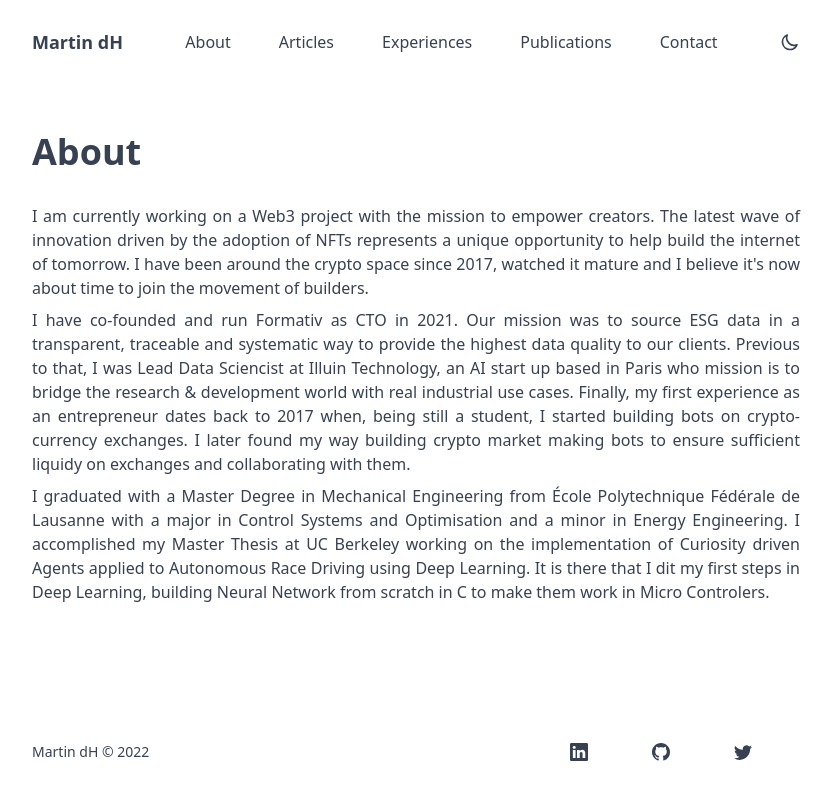
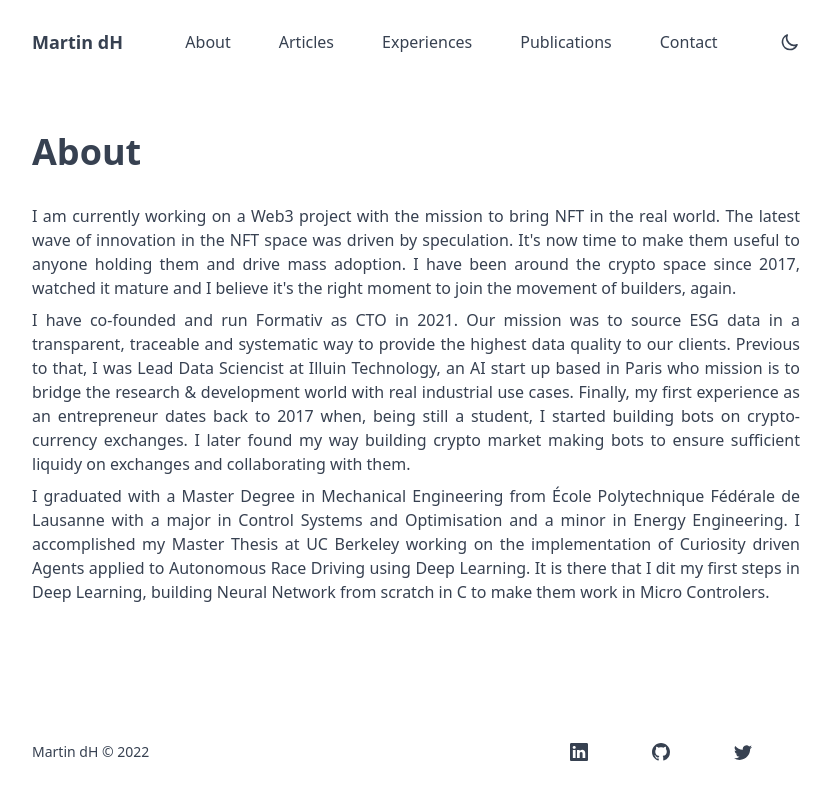
Before and after one commit to mdhoffschmidt/martindh, a React (Create React App) app: page /#/ in a window 1280 px wide. Shown: the whole page, without its empty margins (224-1056 px from the left). Built offline with nearby package versions, Linux system fonts and the light colour scheme.

Commit message:
update about section

```diff
--- a/src/layouts/home.js
+++ b/src/layouts/home.js
@@ -7,9 +7,10 @@ export default function Home() {
             </h1>
 
             <p>
-                I am currently working on a Web3 project with the mission to empower creators.
-                The latest wave of innovation driven by the adoption of NFTs represents a unique opportunity to help build the internet of tomorrow.
-                I have been around the crypto space since 2017, watched it mature and I believe it's now about time to join the movement of builders.
+                I am currently working on a Web3 project with the mission to bring NFT in the real world.
+                The latest wave of innovation in the NFT space was driven by speculation.
+                It's now time to make them useful to anyone holding them and drive mass adoption.
+                I have been around the crypto space since 2017, watched it mature and I believe it's the right moment to join the movement of builders, again.
             </p>
 
             <p>
```
